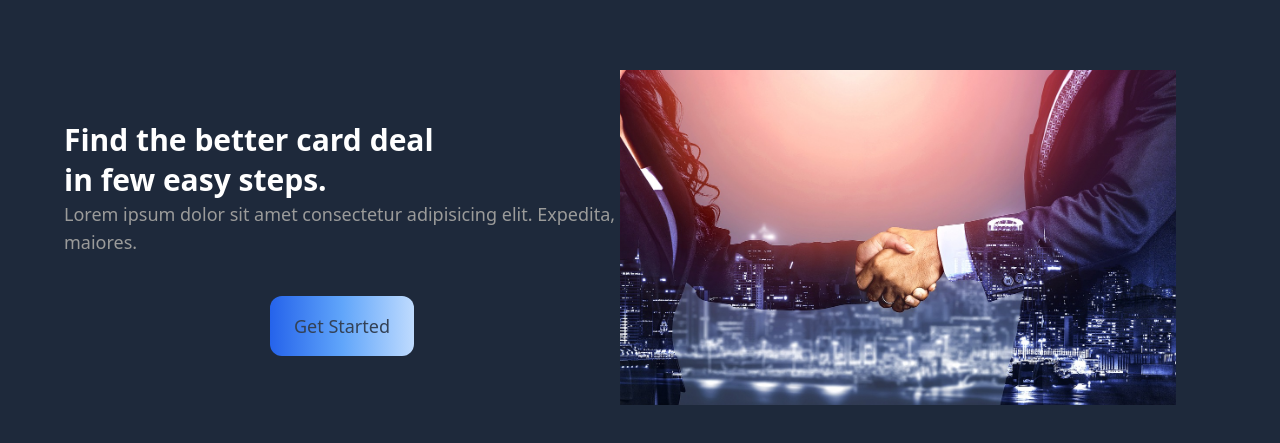
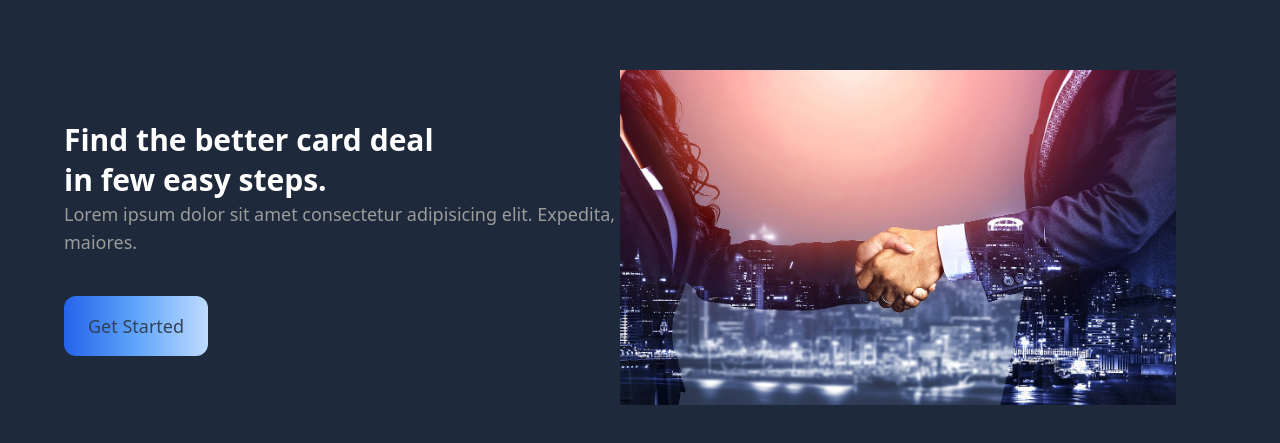
Before and after one commit to KodeIva/wiser, a React (Vite) app: page / in a window 1280 px wide. Shown: the part 2073-2516 px from the top of the page. Built offline with nearby package versions, Linux system fonts and the light colour scheme.

Commit message:
items-center replaced with items-start

```diff
--- a/src/components/CardDeal.jsx
+++ b/src/components/CardDeal.jsx
@@ -3,7 +3,7 @@
 const CardDeal = () => {
   return (
     <section className='flex lg:flex-row flex-col sm:py-16 py-16'>
-      <div className='flex-1 flex flex-col justify-center items-center'>
+      <div className='flex-1 flex flex-col justify-center items-start'>
        <h2 className='w-full font-semibold text-3xl text-white leading-10 '>Find the better card deal <br />
        in few easy steps.</h2>
        <p className='text-[18px] text-[#9b9b9a]  leading-7 '>Lorem ipsum dolor sit amet consectetur adipisicing elit. Expedita, maiores.</p>
```
